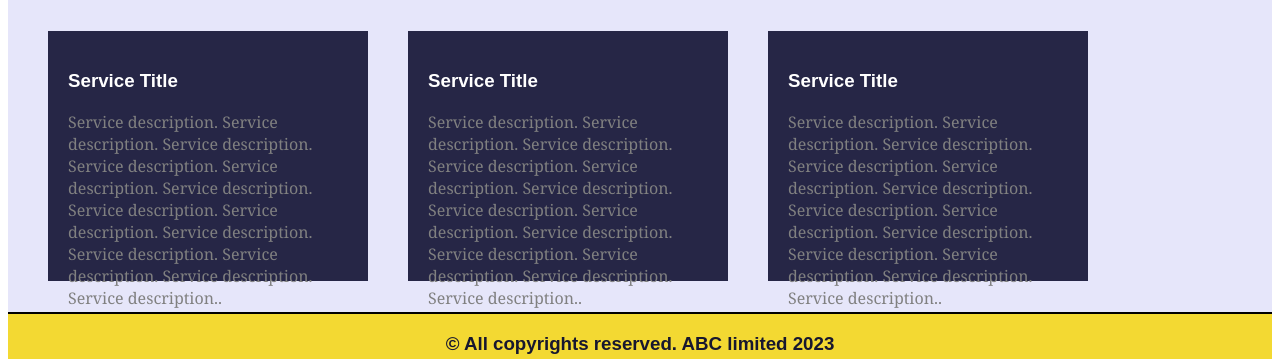
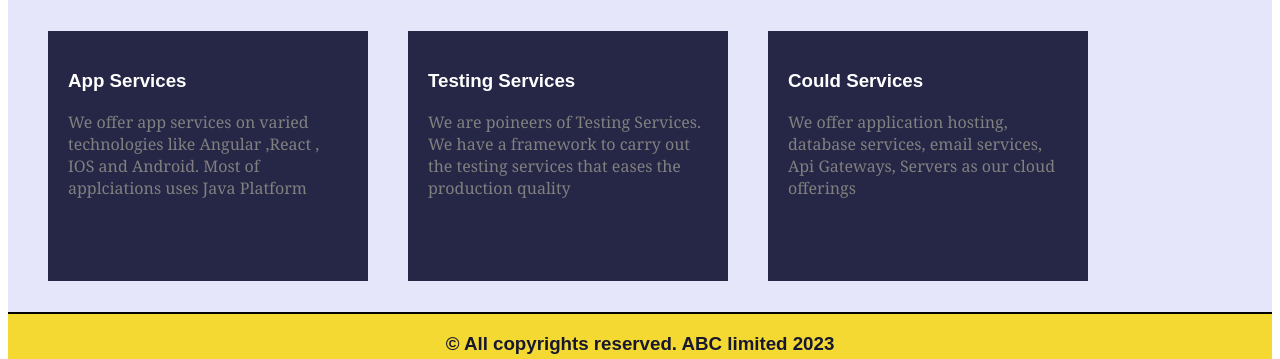
Before and after one commit to vinodh1988/angular-first-demo, an Angular app: page / in a window 1280 px wide. Shown: the part 355-714 px from the top of the page. Built offline with nearby package versions, Linux system fonts and the light colour scheme.

Commit message:
full-commit

```diff
--- a/src/app/app.component.html
+++ b/src/app/app.component.html
@@ -20,7 +20,8 @@
 <div id="services" [ngStyle]="currentheme.services">
  <h3>Our Services</h3>
 
- <app-service-box *ngFor="let x of services"></app-service-box>
+ <app-service-box *ngFor="let x of services;let y=index"
+ [title]="x" [description]="descriptions[y]"></app-service-box>
 
 
 </div>
--- a/src/app/app.component.ts
+++ b/src/app/app.component.ts
@@ -8,11 +8,13 @@ import {datafields}  from './appdata/appinfo'
 })
 export class AppComponent {
   title:string = 'ABC Private Limited';
-  services:string[] =
-  [ "Application Services",
-  "Testing Services",
-  "Cloud Services",
-]
+  services:string[] =datafields.servicelist;
+  descriptions:string[]=
+  [
+    datafields.appservices,
+    datafields.testservices,
+    datafields.cloudservices
+  ]
 //themes:any= [theme1, theme2]
 currentheme = theme1
 currentfont:string = "Courier"
--- a/src/app/appdata/appinfo.ts
+++ b/src/app/appdata/appinfo.ts
@@ -2,6 +2,6 @@ export const datafields = {
     aboutus: "We offer  Tech services. We have been in the service for past 12 years. The Services that we offer are",
     servicelist: ["App Services","Testing Services", "Could Services"],
     appservices: "We offer app services on varied technologies like Angular ,React , IOS and Android. Most of applciations uses Java Platform",
-    testservices: ["We are poineers of Testing Services. We have a framework to carry out the testing services that eases the production quality"],
-    cloudservices: [" We offer application hosting, database services, email services, Api Gateways, Servers as our cloud offerings"]
+    testservices: "We are poineers of Testing Services. We have a framework to carry out the testing services that eases the production quality",
+    cloudservices: " We offer application hosting, database services, email services, Api Gateways, Servers as our cloud offerings"
 }
--- a/src/app/service-box/service-box.component.html
+++ b/src/app/service-box/service-box.component.html
@@ -1,10 +1,6 @@
 <div class="service-box">
-  <h3> Service Title</h3>
+  <h3> {{title}}</h3>
   <p>
-    Service description.  Service description.
-    Service description. Service description. Service description. Service description.
-    Service description. Service description. Service description.
-    Service description. Service description.
-    Service description. Service description..
+      {{description}}
   </p>
 </div>
--- a/src/app/service-box/service-box.component.ts
+++ b/src/app/service-box/service-box.component.ts
@@ -1,4 +1,4 @@
-import { Component } from '@angular/core';
+import { Component, Input } from '@angular/core';
 
 @Component({
   selector: 'app-service-box',
@@ -6,5 +6,6 @@ import { Component } from '@angular/core';
   styleUrls: ['./service-box.component.css']
 })
 export class ServiceBoxComponent {
-
+  @Input() title:string=""
+  @Input() description:string=""
 }
```
